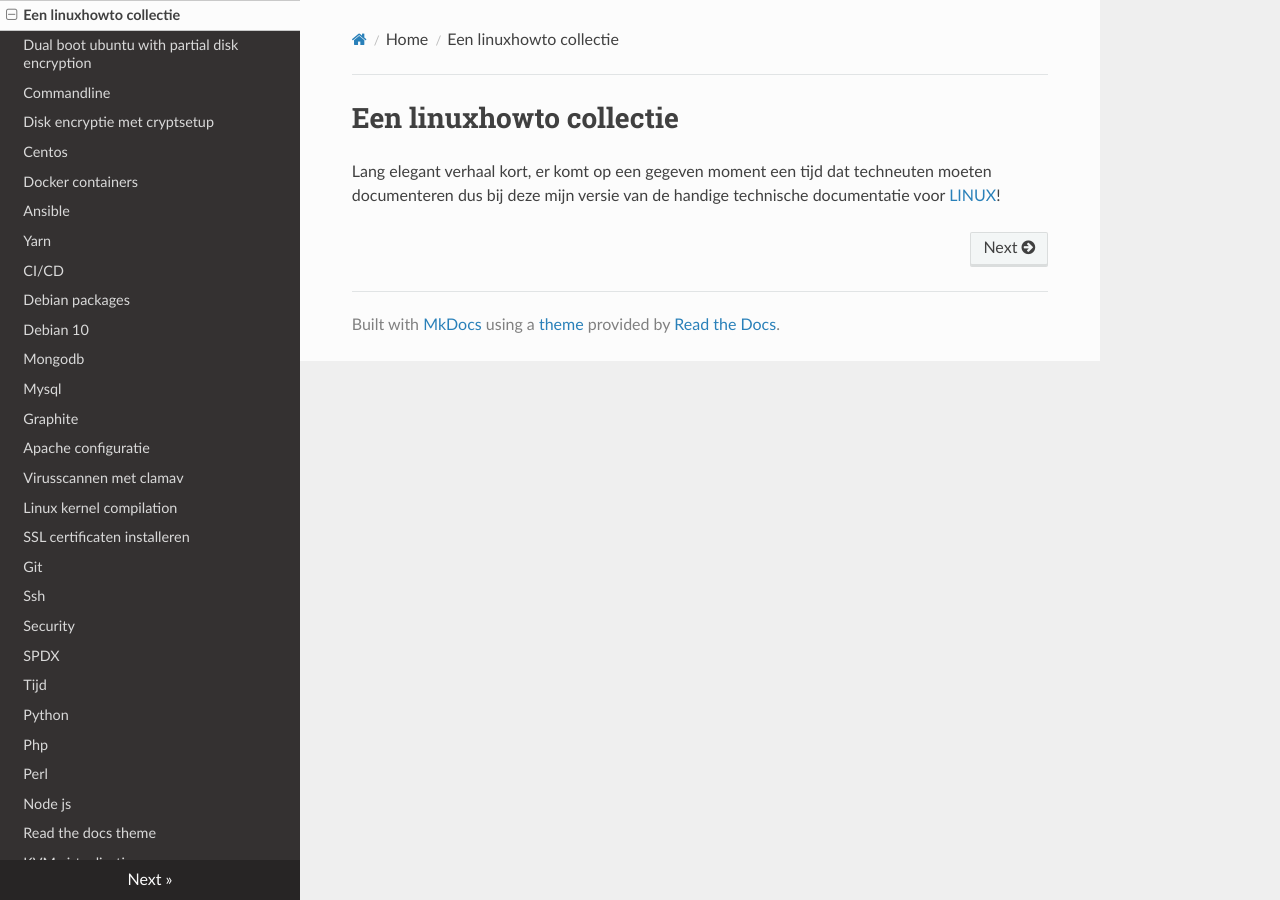
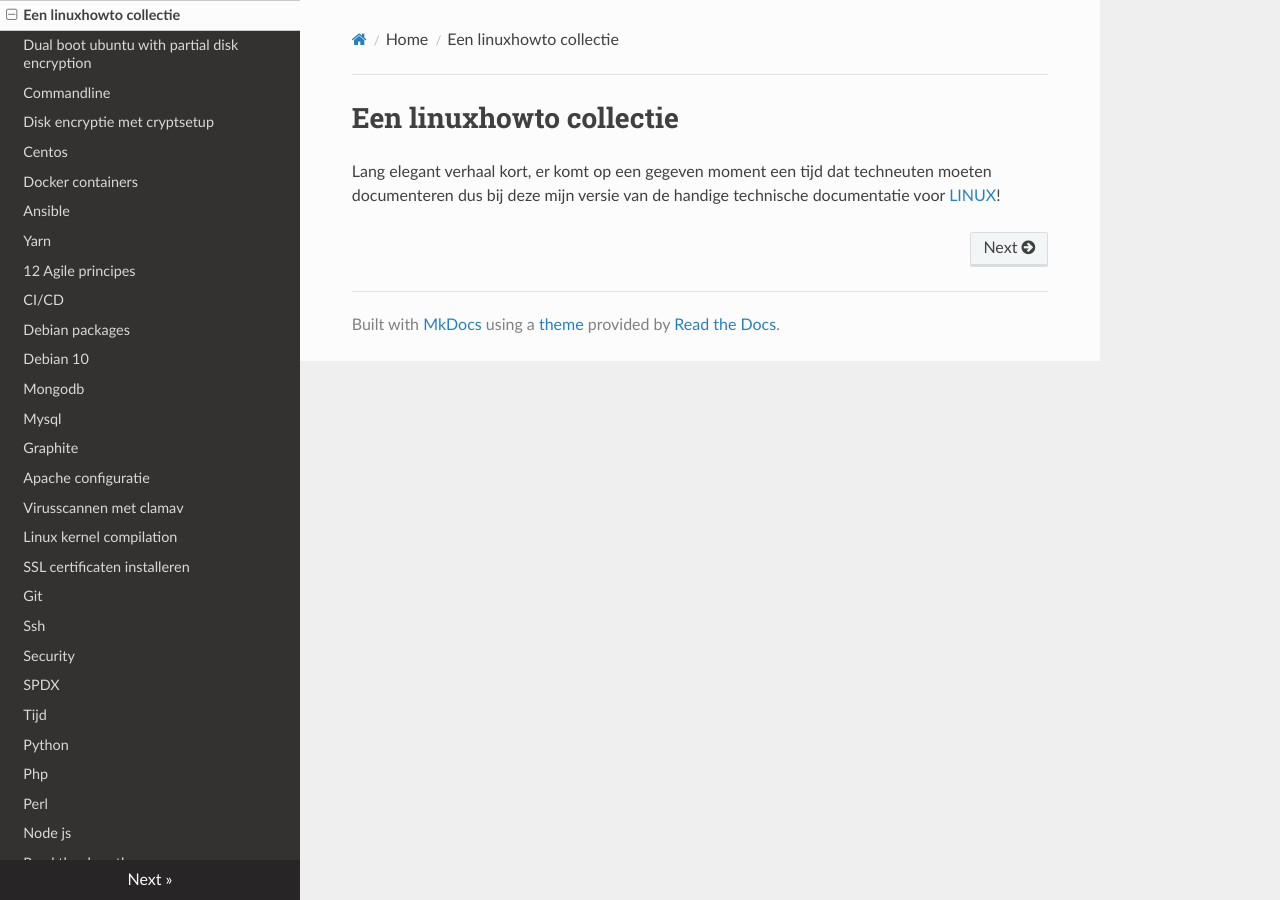
Before and after one commit to MatthewBuchananAstley/linuxhowto, an MkDocs documentation site: the page built from docs/index.md, in a window 1280 px wide. Built offline with MkDocs 1.6.1, drawn with Linux system fonts in a browser that asks for light colours; nearby versions of some CDN libraries.

Commit message:
Added Agile software development principles

```diff
--- a/mkdocs.yml
+++ b/mkdocs.yml
@@ -9,6 +9,7 @@ nav:
         - docker.md
         - ansible.md
         - packagemanagement.md
+        - Agile.md
         - continuousintegration.md
         - debianpackages.md
         - debian10.md
```
